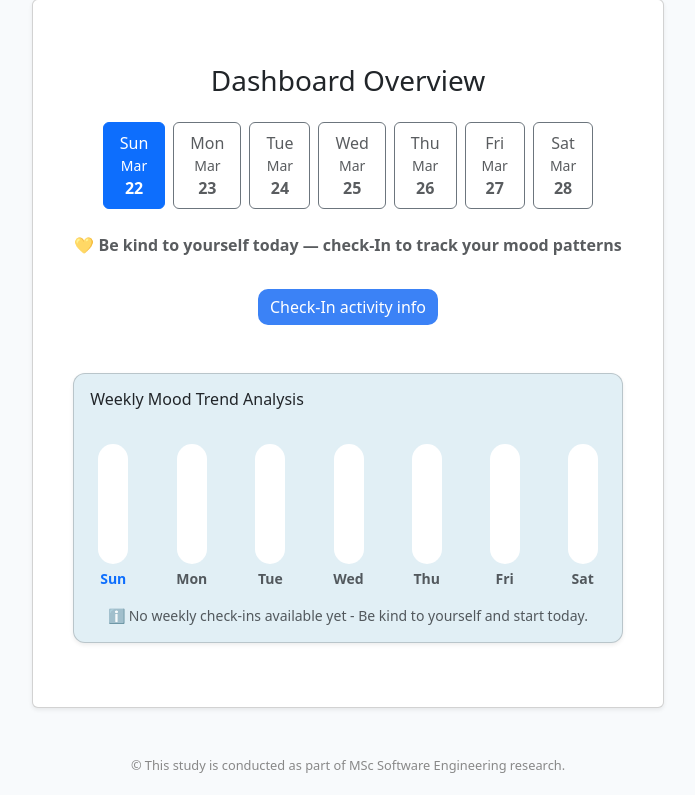
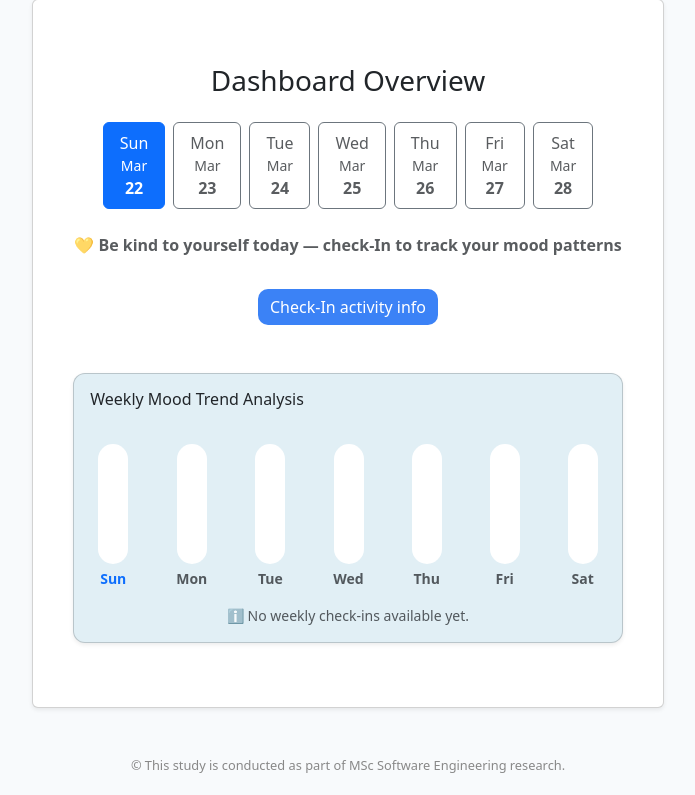
Before and after one commit to VITAE-01/psychic-mood, a Django app: page /dashboard/ in a window 1280 px wide. Shown: the part 145-940 px from the top of the page, without its empty margins (292-987 px from the left). Run offline with Django 5.2, Linux system fonts and the light colour scheme; the visitor is signed in with stand-in values (Sample User, id 1); data that the repository does not hold is empty.

Commit message:
UPDATE: info paragraph

```diff
--- a/frontend/dashboard/templates/dashboard/components/mood_trend.html
+++ b/frontend/dashboard/templates/dashboard/components/mood_trend.html
@@ -11,9 +11,23 @@
         </h6>
 
         <!-- Right: Date Filter -->
-        <!-- <div class="pe-3 pt-3">
-            <input type="date" class="form-control form-control-sm">
+        <!-- <div id="weekNav"
+            data-first-checkin="{{ first_checkin_date }}"
+            data-today="{{ today }}">
+        </div>
+
+        <div class="d-flex justify-content-between align-items-center px-3 pt-3">
+            <button id="prevWeek" class="btn btn-light btn-sm">
+                <i class="bi bi-chevron-left"></i>
+            </button>
+
+            <div id="weekLabel" class="fw-semibold small text-muted"></div>
+
+            <button id="nextWeek" class="btn btn-light btn-sm">
+                <i class="bi bi-chevron-right"></i>
+            </button>
         </div> -->
+
     </div>
 
     <div class="d-flex justify-content-between align-items-end weekly-bar-container">
@@ -84,7 +98,7 @@
         </p>
     {% else %}
         <p class="text-center text-muted small mt-3">
-            ℹ️  No weekly check-ins available yet - Be kind to yourself and start today.
+            ℹ️  No weekly check-ins available yet.
         </p>
     {% endif %}
 </div>
```
